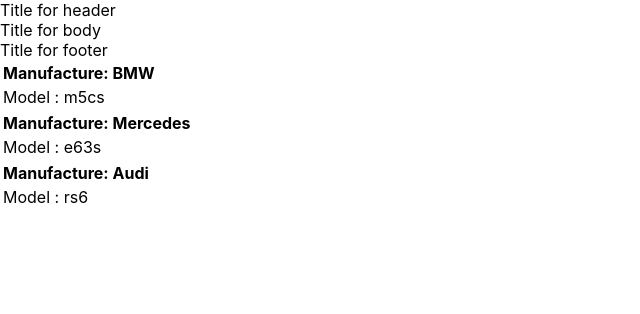
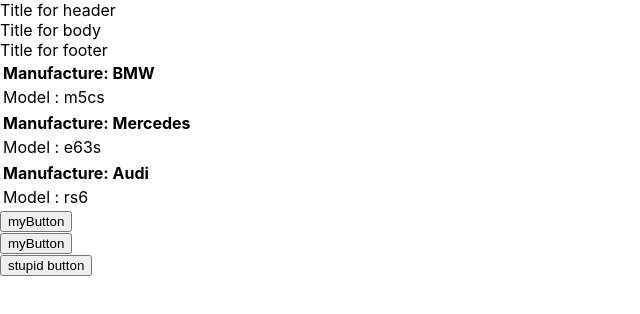
Before and after one commit to I1yaEsenko/microtasks, a React (Create React App) app: page / in a window 1280 px wide. Shown: the top 314 px of the page, without its empty margins (0-640 px from the left). Built offline with nearby package versions, Linux system fonts and the light colour scheme.

Commit message:
add universal button

```diff
--- a/src/App.tsx
+++ b/src/App.tsx
@@ -1,10 +1,10 @@
 import React from 'react';
-import logo from './logo.svg';
 import './App.css';
 import {Body} from "./site/Body";
 import {Header} from "./site/Header";
 import {Footer} from "./site/Footer";
 import {CarsComponent} from "./Components/CarsComponent";
+import Button from "./Components/button";
 
 function App() {
 
@@ -14,15 +14,29 @@
         {manufacturer: 'Audi', model: 'rs6'}
     ]
 
+    const ButtonFoo = (subscriber: string) => {
+        console.log(subscriber)
+    }
+
+    const ButtonFoo2 = (subscriber: string) => {
+        console.log(subscriber)
+    }
+
 
     return (
+
+
         <div className="App">
             <Header titleForHeader={"Title for header"}/>
             <Body titleForBody={'Title for body'}/>
             <Footer titleForFooter={'Title for footer'}/>
             <CarsComponent cars={topCars}/>
+            <Button name={"myButton"} callback={() => ButtonFoo("Im Ilya")}/>
+            <Button name={"myButton"} callback={() => ButtonFoo2("Im Jeka")}/>
+            <Button name={"stupid button"} callback={() => (console.log("Im stupid button"))}/>
         </div>
-    );
+    )
+        ;
 }
 
 export default App;
--- /dev/null
+++ b/src/Components/button.tsx
@@ -0,0 +1,21 @@
+import React from 'react';
+
+type ButtonType = {
+    name:string
+    callback:()=>void;
+}
+
+const Button = (props:ButtonType) => {
+
+    const onClickHeandler = () => {
+        props.callback()
+    }
+
+    return (
+        <div>
+            <button onClick={onClickHeandler}>{props.name}</button>
+        </div>
+    );
+};
+
+export default Button;
```
